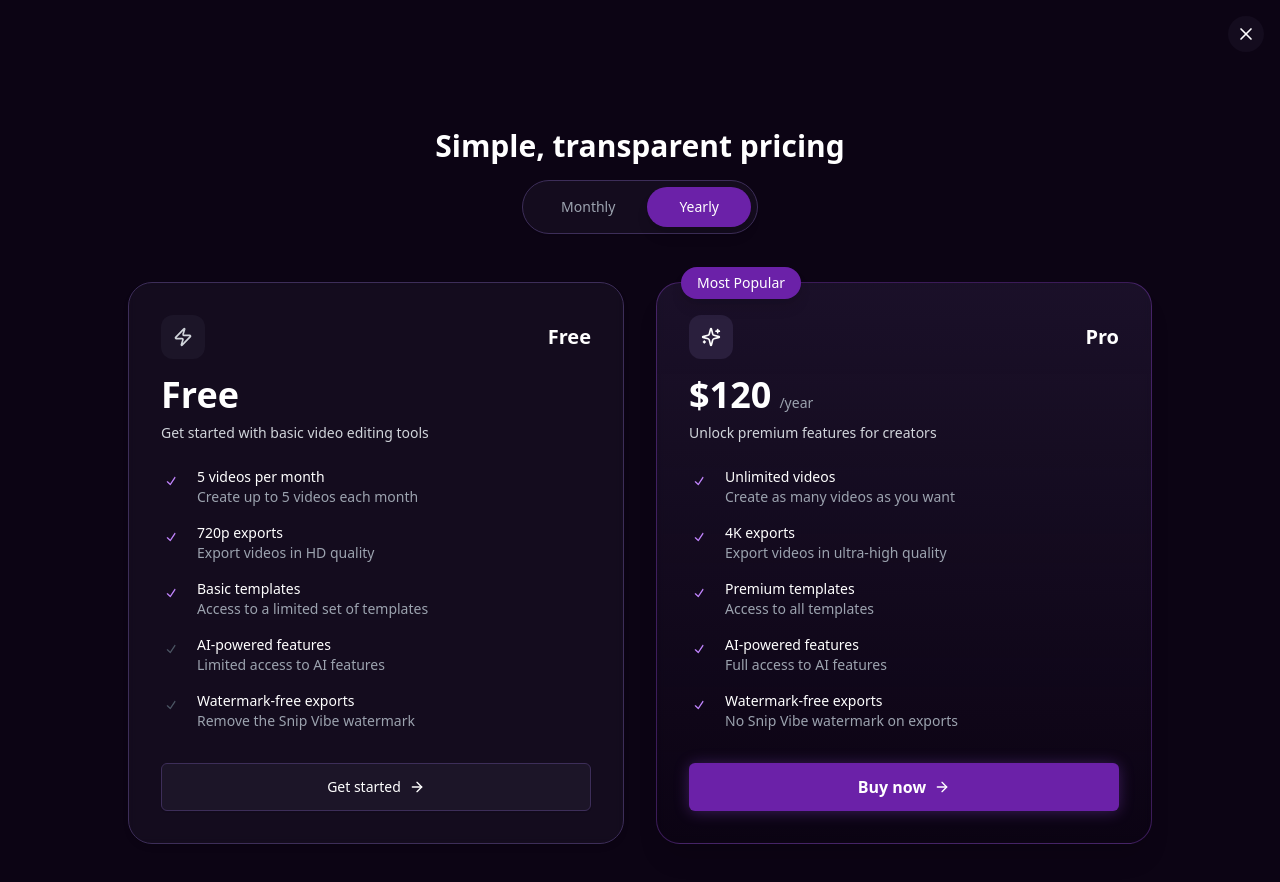
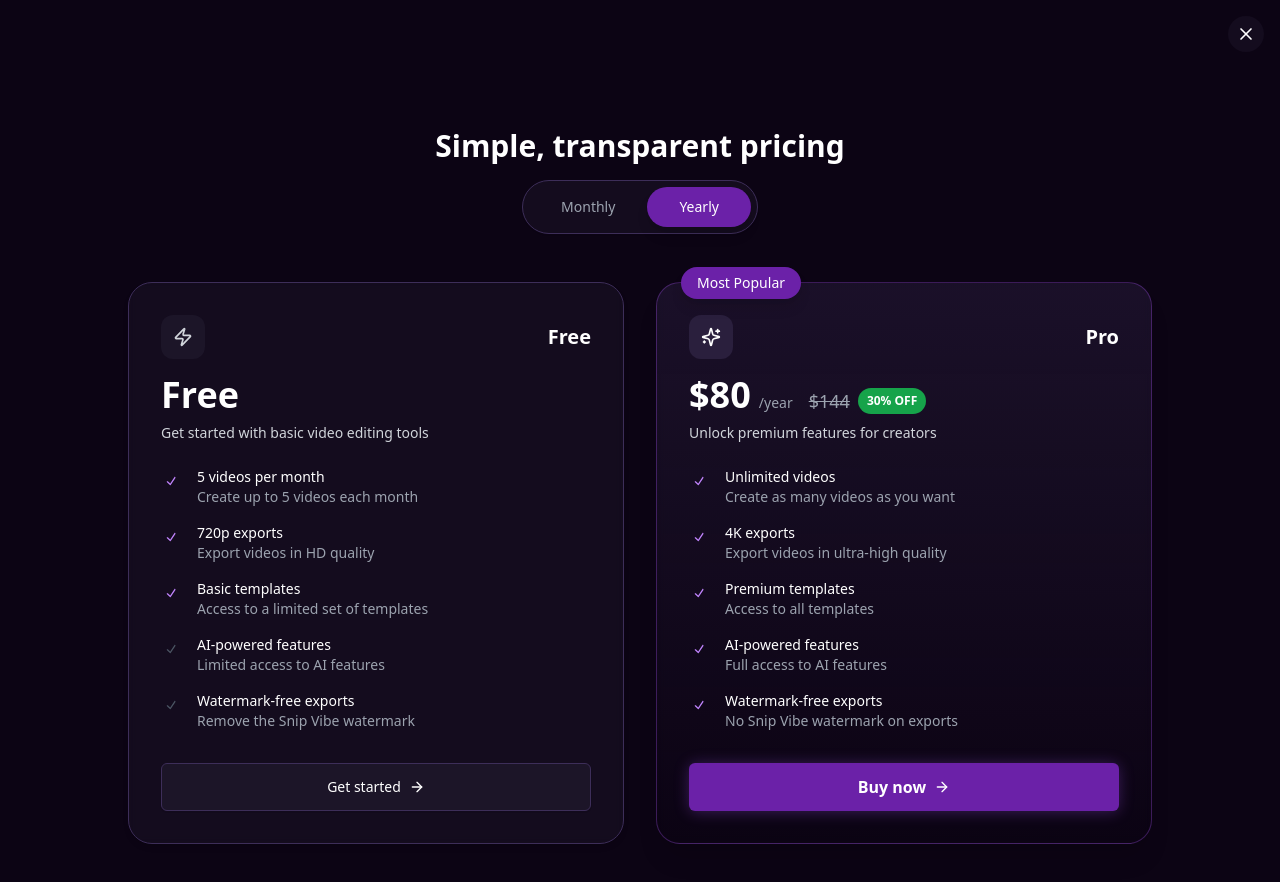
Before and after one commit to Bllliip/snipvibe, a React (Vite) app: page /pricing in a window 1280 px wide. Both pictures are taken after a click on the button "Yearly". Shown: the top 882 px of the page. Built offline with nearby package versions, Linux system fonts and the light colour scheme.

Commit message:
Fix: Update pricing for Pro membership
Updated the yearly price for the Pro membership to $80 and added a "30% off" label.

```diff
--- a/src/components/ui/pricing-section.tsx
+++ b/src/components/ui/pricing-section.tsx
@@ -19,6 +19,7 @@ interface PricingTier {
   price: {
     monthly: number
     yearly: number
+    originalYearly?: number
   }
   description: string
   features: Feature[]
@@ -153,6 +154,16 @@ function PricingSection({ tiers, className }: PricingSectionProps) {
                         /{isYearly ? "year" : "month"}
                       </span>
                     )}
+                    {isYearly && tier.price.originalYearly && (
+                      <div className="flex items-center gap-2 ml-2">
+                        <span className="text-lg text-gray-400 line-through">
+                          ${tier.price.originalYearly}
+                        </span>
+                        <Badge className="bg-green-600 text-white text-xs px-2 py-1">
+                          30% OFF
+                        </Badge>
+                      </div>
+                    )}
                   </div>
                   <p className="mt-2 text-sm text-gray-300">
                     {tier.description}
--- a/src/pages/Pricing.tsx
+++ b/src/pages/Pricing.tsx
@@ -44,7 +44,8 @@ const tiers = [
     name: "Pro",
     price: {
       monthly: 12,
-      yearly: 120,
+      yearly: 80,
+      originalYearly: 144, // Original price for discount calculation
     },
     description: "Unlock premium features for creators",
     features: [
```
